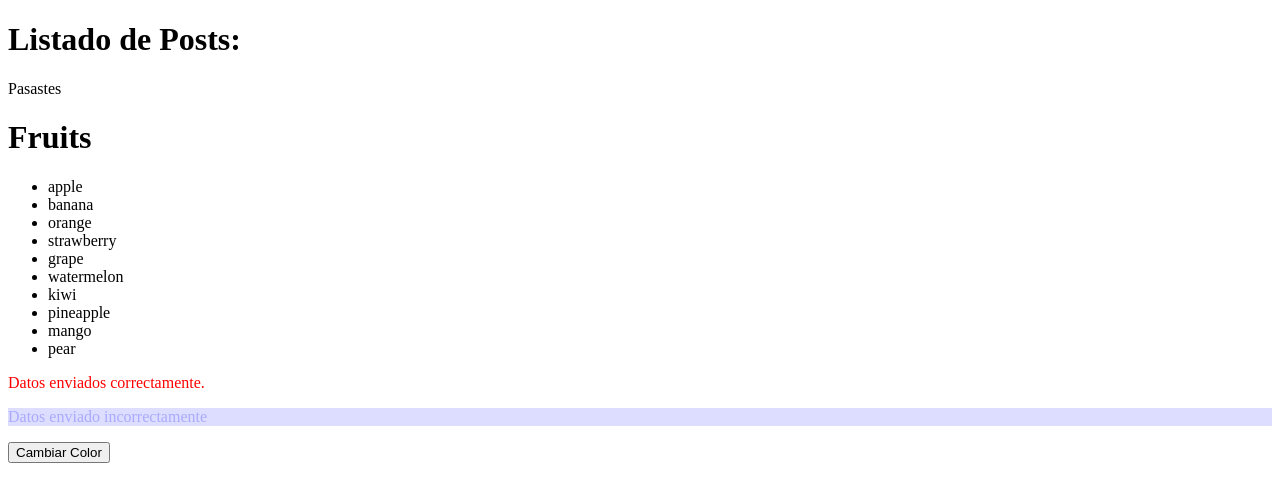
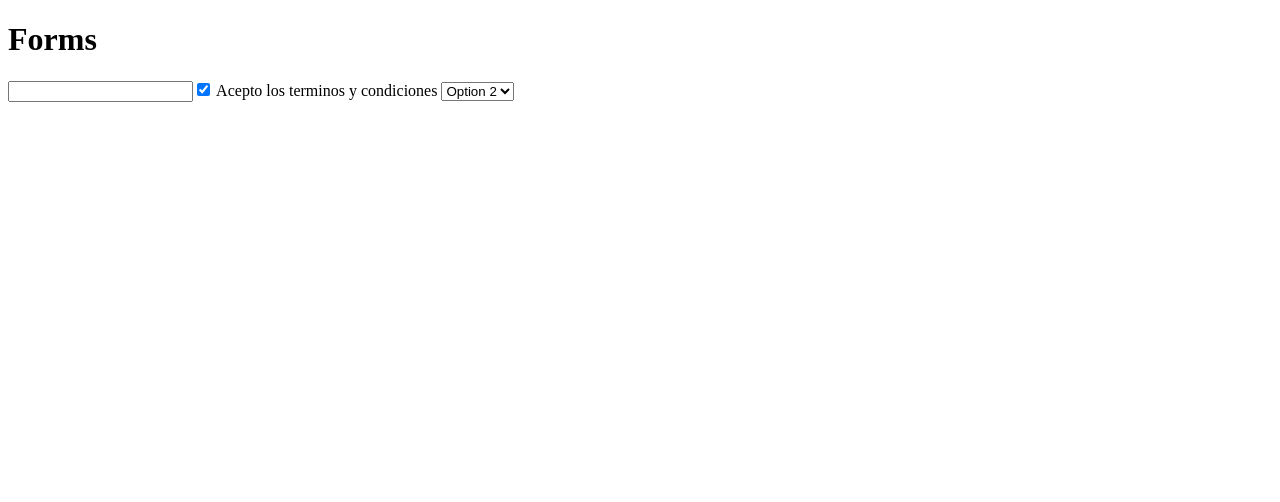
Before and after one commit to samuelmh96/vue3, a Vue app in the folder vuehelloworld/: page / in a window 1280 px wide. Shown: the top 502 px of the page. Built offline with nearby package versions, Linux system fonts and the light colour scheme.

Commit message:
el v-model en vue

```diff
--- a/vuehelloworld/src/App.vue
+++ b/vuehelloworld/src/App.vue
@@ -1,11 +1,15 @@
 <template>
-  <h1>Listado de Posts:</h1>
+  <!-- <h1>Listado de Posts:</h1> -->
   <!-- <PostContainer/>
   <CounterOption/>
   <CounterComposition/>-->
-  <ExampleSelective/>
+  <!-- Directivas -->
+  <!-- <ExampleSelective/>
   <ExampleFor/>
-  <ExampleBind/>
+  <ExampleBind/> -->
+  <!-- Formularios -->
+  <h1>Forms</h1>
+  <ModelForm/>
 
 </template>
 
@@ -16,4 +20,5 @@ import CounterComposition from './components/CounterComposition.vue';
 import ExampleSelective from './components/ExampleSelective.vue';
 import ExampleFor from './components/ExampleFor.vue';
 import ExampleBind from './components/ExampleBind.vue';
+import ModelForm from './components/ModelForm.vue';
 </script>
--- /dev/null
+++ b/vuehelloworld/src/components/ModelForm.vue
@@ -0,0 +1,24 @@
+<template>
+    <form action="">
+        <input type="text" v-model="inputText">
+        <input type="checkbox" v-model="agree"> Acepto los terminos y condiciones
+        <select v-model="options">
+            <option :value="1" selected>Option 1</option>
+            <option :value="2">Option 2</option>
+            <option :value="3">Option 3</option>
+
+        </select>
+    </form>
+    <h3>{{ inputText }}</h3>
+</template>
+
+<script setup lang="ts">
+import { ref } from 'vue';
+let inputText = ref('')
+let agree = ref(true)
+let options = ref(2)
+
+</script>
+
+<style>
+</style>
```
